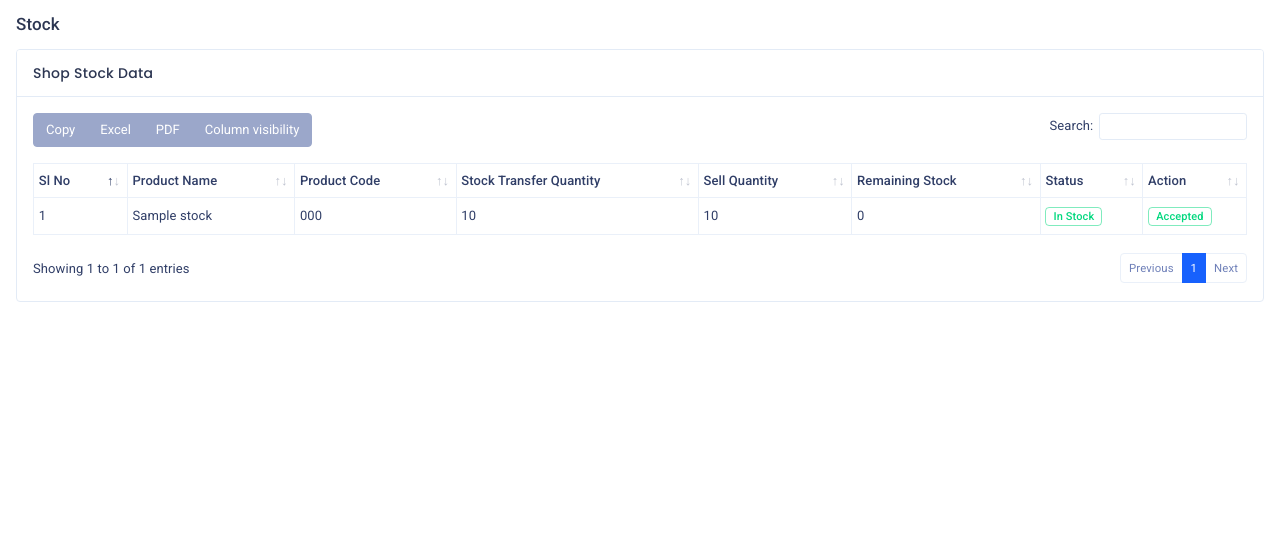
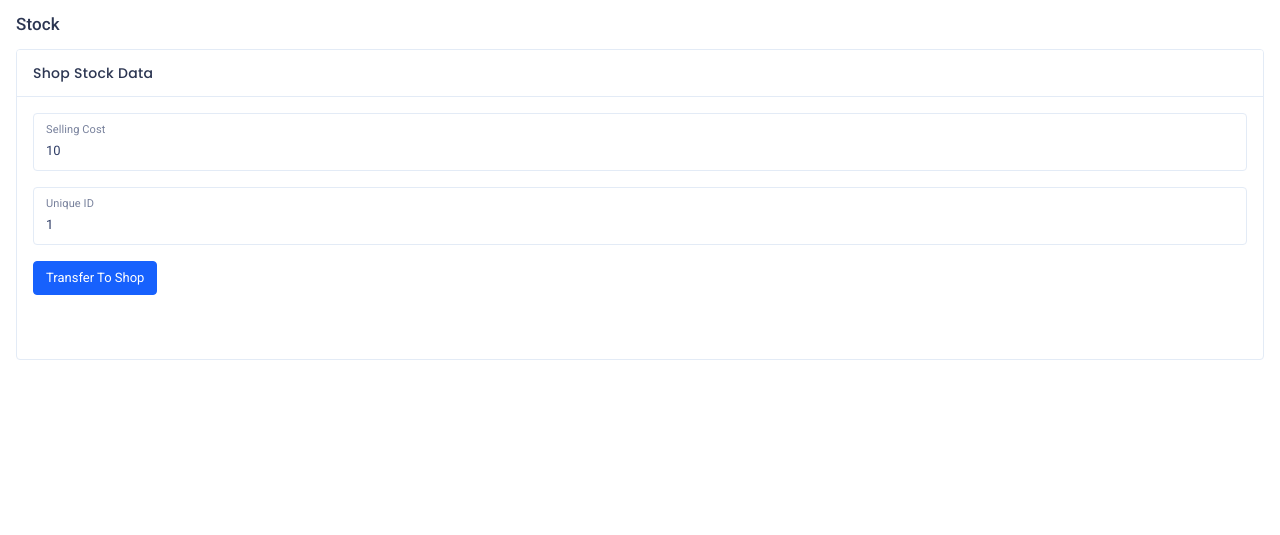
Before and after one commit to Local-Website-Projects/W-Food-Mart-Barcode, a PHP site: page /Shop-Stock?edit=10 in a window 1280 px wide. Shown: the part 53-588 px from the top of the page. Run offline with PHP 8.4, Linux system fonts and the light colour scheme; the visitor is signed in with stand-in values (Sample User, id 1); tables that the repository leaves empty or names only in its code hold one stand-in row (values such as "Sample post"); some libraries are stand-ins or nearby versions.

Commit message:
04/06/24

```diff
--- a/invoice.php
+++ b/invoice.php
@@ -77,7 +77,7 @@ $u = '';
                                                         style="width: 100%; height:36px;">
                                                     <option>Select</option>
                                                     <?php
-                                                    $fetch_product = $db_handle->runQuery("SELECT shop_stock.quantity,shop_stock.shop_stock_id, product.product_code, primary_stock.selling_cost, product.product_id, primary_stock.p_stock_id FROM `shop_stock`, primary_stock, product WHERE shop_stock.stock_id = primary_stock.p_stock_id AND primary_stock.product_id = product.product_id AND shop_stock.quantity > 0 and shop_stock.status = 1");
+                                                    $fetch_product = $db_handle->runQuery("SELECT shop_stock.quantity,shop_stock.shop_stock_id, product.product_code, shop_stock.selling_price, product.product_id, primary_stock.p_stock_id FROM `shop_stock`, primary_stock, product WHERE shop_stock.stock_id = primary_stock.p_stock_id AND primary_stock.product_id = product.product_id AND shop_stock.quantity > 0 and shop_stock.status = 1");
                                                     for ($i = 0; $i < count($fetch_product); $i++) {
                                                         ?>
                                                         <option value="<?php echo $fetch_product[$i]['shop_stock_id'];?>"><?php echo $fetch_product[$i]['product_code']; ?>
--- a/shop_stock.php
+++ b/shop_stock.php
@@ -13,9 +13,9 @@ if (!isset($_SESSION['admin'])) {
     ";
 }
 
-if(isset($_GET['accept'])){
+if (isset($_GET['accept'])) {
     $accept_stock = $db_handle->insertQuery("UPDATE `shop_stock` SET `status`='1',`updated_at`='$inserted_at' WHERE `shop_stock_id` = {$_GET['accept']}");
-    if($accept_stock){
+    if ($accept_stock) {
         echo "
         <script>
         document.cookie = 'alert = 4;';
@@ -32,7 +32,6 @@ if(isset($_GET['accept'])){
     }
 }
 ?>
-
 
 
 <!DOCTYPE html>
@@ -79,57 +78,54 @@ if(isset($_GET['accept'])){
                             <h4 class="card-title">Shop Stock Data</h4>
                         </div><!--end card-header-->
                         <div class="card-body">
+                            <?php
+                            if(isset($_GET['edit'])){
+                                $fetch_data = $db_handle->runQuery("select * from shop_stock where shop_stock_id = {$_GET['edit']}");
+                                ?>
+                                <form class="mb-5" action="Update" method="post">
+                                    <input type="hidden" value="<?php echo $_GET['edit'];?>" name="shop_stock_id">
+                                    <div class="form-floating mb-3">
+                                        <input type="text" class="form-control" id="transferQuantity" name="selling_cost" value="<?php echo $fetch_data[0]['selling_price'];?>" required>
+                                        <label for="transferQuantity">Selling Cost</label>
+                                    </div>
+                                    <div class="form-floating mb-3">
+                                        <input type="text" class="form-control" id="transferQuantity" name="unique_id" value="<?php echo $fetch_data[0]['unique_id'];?>" required>
+                                        <label for="transferQuantity">Unique ID</label>
+                                    </div>
+
+                                    <button type="submit" id="transferButton" name="update_shop_stock" class="btn btn-primary">Transfer To Shop</button>
+
+                                </form>
+                                <?php
+                            } else {
+                                ?>
                                 <table id="datatable-buttons"
                                        class="table table-striped table-bordered dt-responsive nowrap"
                                        style="border-collapse: collapse; border-spacing: 0; width: 100%;">
                                     <thead>
                                     <tr>
-                                    <th>Sl No</th>
+                                        <th>Action</th>
                                         <th>Product Name</th>
-                                    <th>Product Code</th>
                                         <th>Stock Transfer Quantity</th>
                                         <th>Sell Quantity</th>
                                         <th>Remaining Stock</th>
+                                        <th>BarCode</th>
                                         <th>Status</th>
-                                    <th>Action</th>
                                     </tr>
                                     </thead>
                                     <tbody>
                                     <?php
-                                $fetch_shop_products = $db_handle->runQuery("SELECT shop_stock.quantity,shop_stock.sell_quantity, shop_stock_id, product_name,product_code,variety,shop_stock.status FROM `shop_stock`,`product`,`primary_stock` WHERE shop_stock.stock_id = primary_stock.p_stock_id and primary_stock.product_id = product.product_id order by shop_stock_id DESC");
+                                    $fetch_shop_products = $db_handle->runQuery("SELECT shop_stock.quantity,shop_stock.barcode,shop_stock.sell_quantity, shop_stock_id, product_name,product_code,variety,shop_stock.status FROM `shop_stock`,`product`,`primary_stock` WHERE shop_stock.stock_id = primary_stock.p_stock_id and primary_stock.product_id = product.product_id order by shop_stock_id DESC");
 
                                     for ($i = 0; $i < count($fetch_shop_products); $i++) {
                                         ?>
                                         <tr>
-                                        <td><?php echo $i + 1; ?></td>
-                                        <td><?php echo $fetch_shop_products[$i]['product_name']; ?></td>
-                                        <td><?php echo $fetch_shop_products[$i]['product_code']; ?></td>
-                                        <td><?php echo $fetch_shop_products[$i]['quantity']; ?></td>
-                                        <td><?php echo $fetch_shop_products[$i]['sell_quantity']; ?></td>
-                                        <td><?php echo $fetch_shop_products[$i]['quantity'] - $fetch_shop_products[$i]['sell_quantity'];?></td>
-                                        <td class="text-right">
-                                            <span class="badge badge-boxed  badge-outline-success">In Stock</span>
-                                            <?php
-/*                                            if(($total[0]['qty'] - $t) > 10){
-                                                */?><!--
-                                                <span class="badge badge-boxed  badge-outline-success">In Stock</span>
-                                                <?php
-/*                                            } elseif (($total[0]['qty'] - $t) < 10 && $total[0]['qty'] != 0) {
-                                                */?>
-                                                <span class="badge badge-boxed  badge-outline-warning">Almost Stock Out</span>
-                                                <?php
-/*                                            } else {
-                                                */?>
-                                                <span class="badge badge-boxed  badge-outline-danger">Stock Out</span>
-                                                --><?php
-/*                                            }
-                                            */?>
-                                        </td>
                                             <td>
                                                 <?php
-                                            if($fetch_shop_products[$i]['status'] == 0){
+                                                if ($fetch_shop_products[$i]['status'] == 0) {
                                                     ?>
-                                                <a href="Shop-Stock?accept=<?php echo $fetch_shop_products[$i]['shop_stock_id'];?>"><i class="fas fa-check"></i></a>
+                                                    <a href="Shop-Stock?accept=<?php echo $fetch_shop_products[$i]['shop_stock_id']; ?>"><i
+                                                                class="fas fa-check"></i></a>
                                                     <?php
                                                 } else {
                                                     ?>
@@ -137,13 +133,44 @@ if(isset($_GET['accept'])){
                                                     <?php
                                                 }
                                                 ?>
+                                                <a href="Shop-Stock?edit=<?php echo $fetch_shop_products[$i]['shop_stock_id']; ?>" style="padding-left: 20px"><i
+                                                            class="fas fa-pen"></i></a>
                                             </td>
+                                            <td><?php echo $fetch_shop_products[$i]['product_name']; ?></td>
+                                            <td><?php echo $fetch_shop_products[$i]['quantity']; ?></td>
+                                            <td><?php echo $fetch_shop_products[$i]['sell_quantity']; ?></td>
+                                            <td><?php echo $t = $fetch_shop_products[$i]['quantity'] - $fetch_shop_products[$i]['sell_quantity']; ?></td>
+                                            <td class="text-right">
+                                                <?php
+                                                if ($t > 10) {
+                                                    ?>
+                                                    <span class="badge badge-boxed  badge-outline-success">In Stock</span>
+                                                    <?php
+                                                } elseif ($t <= 10 && $t > 0) {
+                                                    ?>
+                                                    <span class="badge badge-boxed  badge-outline-warning">Almost Stock Out</span>
+                                                    <?php
+                                                } else {
+                                                    ?>
+                                                    <span class="badge badge-boxed  badge-outline-danger">Stock Out</span>
+                                                    <?php
+                                                }
+                                                ?>
+                                            </td>
+                                            <td><a href="<?php echo $fetch_shop_products[$i]['barcode']; ?>"
+                                                   target="_blank"><img
+                                                            src="<?php echo $fetch_shop_products[$i]['barcode']; ?>"></a>
+                                            </td>
+
                                         </tr>
                                         <?php
                                     }
                                     ?>
                                     </tbody>
                                 </table>
+                                <?php
+                            }
+                            ?>
                         </div>
                     </div>
                 </div> <!-- end col -->
```
Also changed, not shown: insert.php (+33 -30 lines), stock.php (+5 -8 lines), update.php (+82 -1 lines), assets/barcode/27538163.jpg (deleted), assets/barcode/440050004950.jpg (added), assets/barcode/4740050004950.jpg (added), assets/barcode/76152477.jpg (added). Lines whose indentation alone changed are shown as unchanged.
